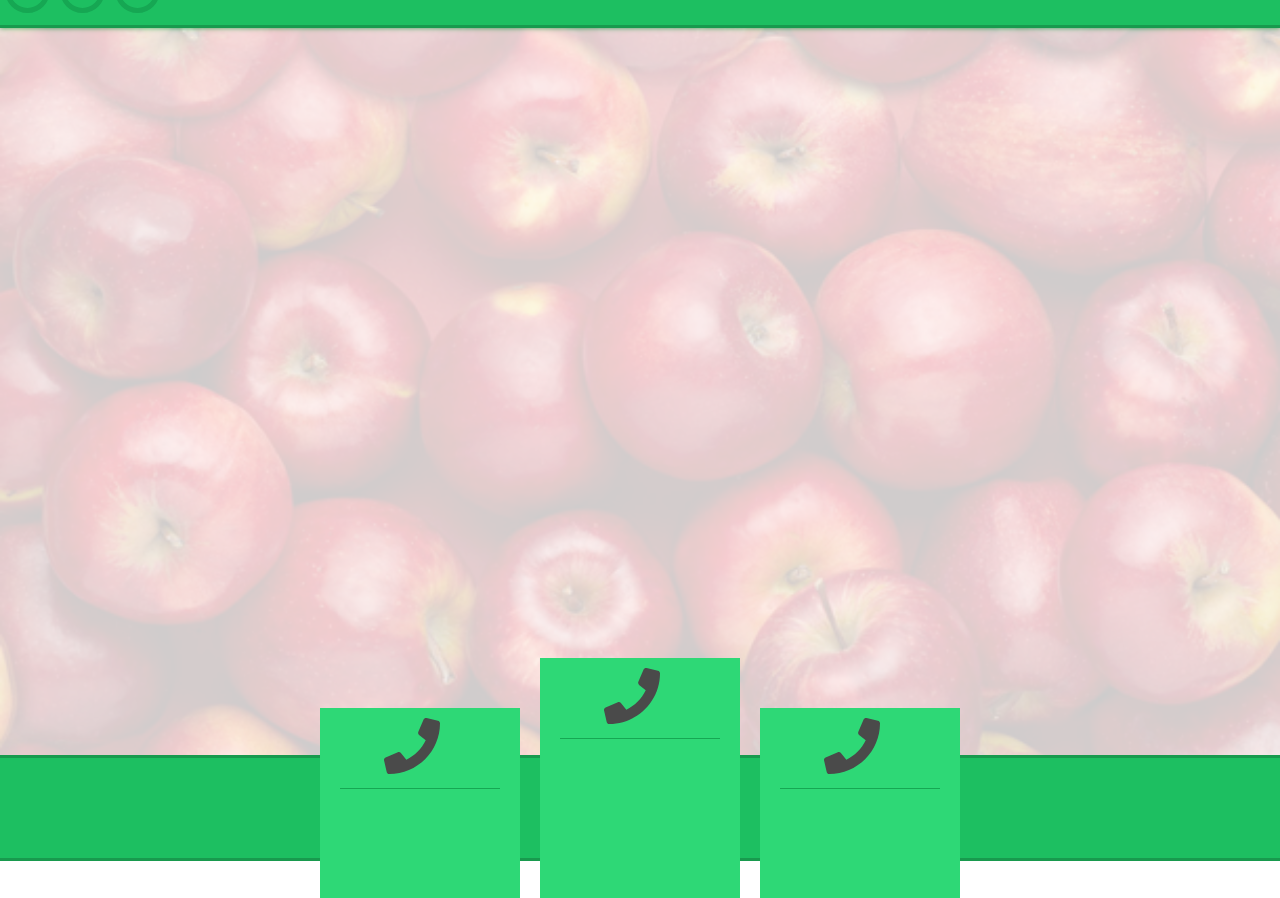
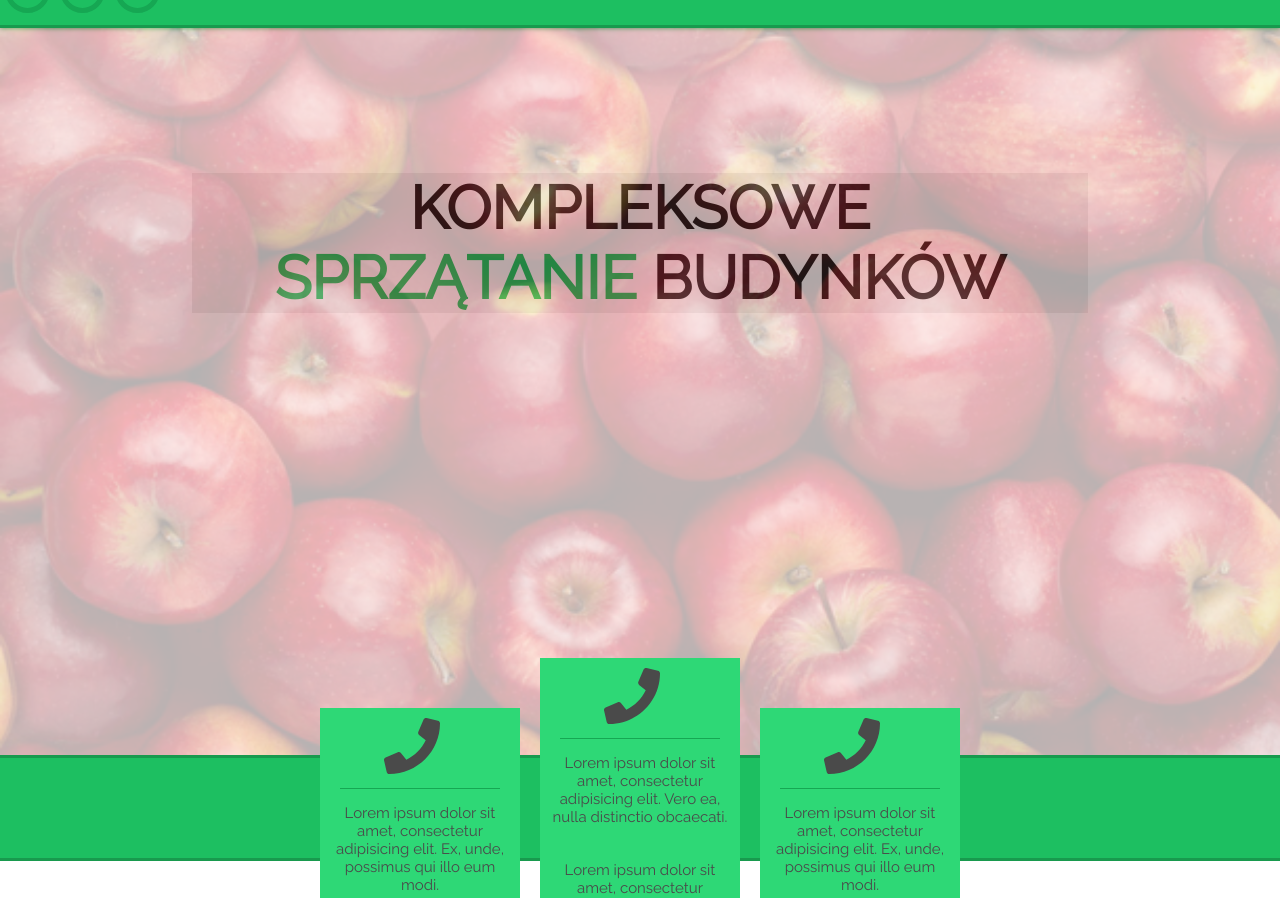
Before and after one commit to 965750/radam, a website: page src/index.html in a window 1280 px wide. Shown: the part 45-943 px from the top of the page. Drawn offline with nearby package versions, Linux system fonts and the light colour scheme.

Commit message:
main header updated

```diff
--- a/src/index.html
+++ b/src/index.html
@@ -29,7 +29,8 @@
             </div>
         </nav>
         <article class="mainHeader">
-
+            <section class="logotypeCont"><h2>Kompleksowe<br> <span>Sprzątanie</span> Budynków</h2></section>
+            <section class="mainHeaderBG"></section>
         </article>
     </header>
     <main class="firma">
@@ -39,19 +40,26 @@
                     <div class="singleCardTop">
                         <i class="fas cardI fa-phone"></i>
                     </div>
-                    <div class="singleCardBot"></div>
+                    <div class="singleCardBot">
+                        <p class="singleCardBotText">Lorem ipsum dolor sit amet, consectetur adipisicing elit. Ex, unde, possimus qui illo eum modi.</p>
+                    </div>
                 </div>
                 <div class="singleCardCont" id="card2">
                     <div class="singleCardTop">
                         <i class="fas cardI fa-phone"></i>
                     </div>
-                    <div class="singleCardBot"></div>
+                    <div class="singleCardBot">
+                        <p class="singleCardBotText">Lorem ipsum dolor sit amet, consectetur adipisicing elit. Vero ea, nulla distinctio obcaecati.</p>
+                        <p class="singleCardBotText2">Lorem ipsum dolor sit amet, consectetur adipisicing elit.</p>
+                    </div>
                 </div>
                 <div class="singleCardCont" id="card3">
                     <div class="singleCardTop">
                         <i class="fas cardI fa-phone"></i>
                     </div>
-                    <div class="singleCardBot"></div>
+                    <div class="singleCardBot">
+                        <p class="singleCardBotText">Lorem ipsum dolor sit amet, consectetur adipisicing elit. Ex, unde, possimus qui illo eum modi.</p>
+                    </div>
                 </div>
             </div>
         </article>
--- a/src/scss/style.scss
+++ b/src/scss/style.scss
@@ -64,10 +64,37 @@ header {
 
 .mainHeader {
     height: calc(100vh - 73px);
-    background: url('../img/apple.jpg') no-repeat;
     width: 100%;
     background-size: cover;
-    opacity: 0.2;
+    opacity: 1;
+    position: relative;
+
+    .logotypeCont {
+        width: 70%;
+        height: 140px;
+        background-color: rgba(199,200,200, 0.3);
+        position: absolute;
+        top: 20%;
+        left: 15%;
+        h2{
+            color: #1f1f1f;
+            font-size: 60px;
+            text-transform: uppercase;
+            text-align: center;
+            font-weight: 700;
+            span{
+                color: $first;
+            }
+        }
+    }
+    .mainHeaderBG {
+	background-color: red;
+        width: 100%;
+        height: 100%;
+        background: url(../img/apple.jpg) no-repeat;
+        background-size: cover;
+        opacity: 0.3;
+}
 }
 
 .cards {
@@ -97,6 +124,19 @@ header {
                     color: $textCol;
                     height: 80%;
                     width: 90%;
+                }
+            }
+            .singleCardBot {
+                .singleCardBotText {
+                    margin: 0px;
+                    padding: 5px;
+                    text-align: center;
+                    font-size: 15px;
+                    color: $textCol;
+                }
+                .singleCardBotText2 {
+                    @extend .singleCardBotText;
+                    margin-top: 25px;
                 }
             }
         }
```
Also changed, not shown: src/css/style.css.
